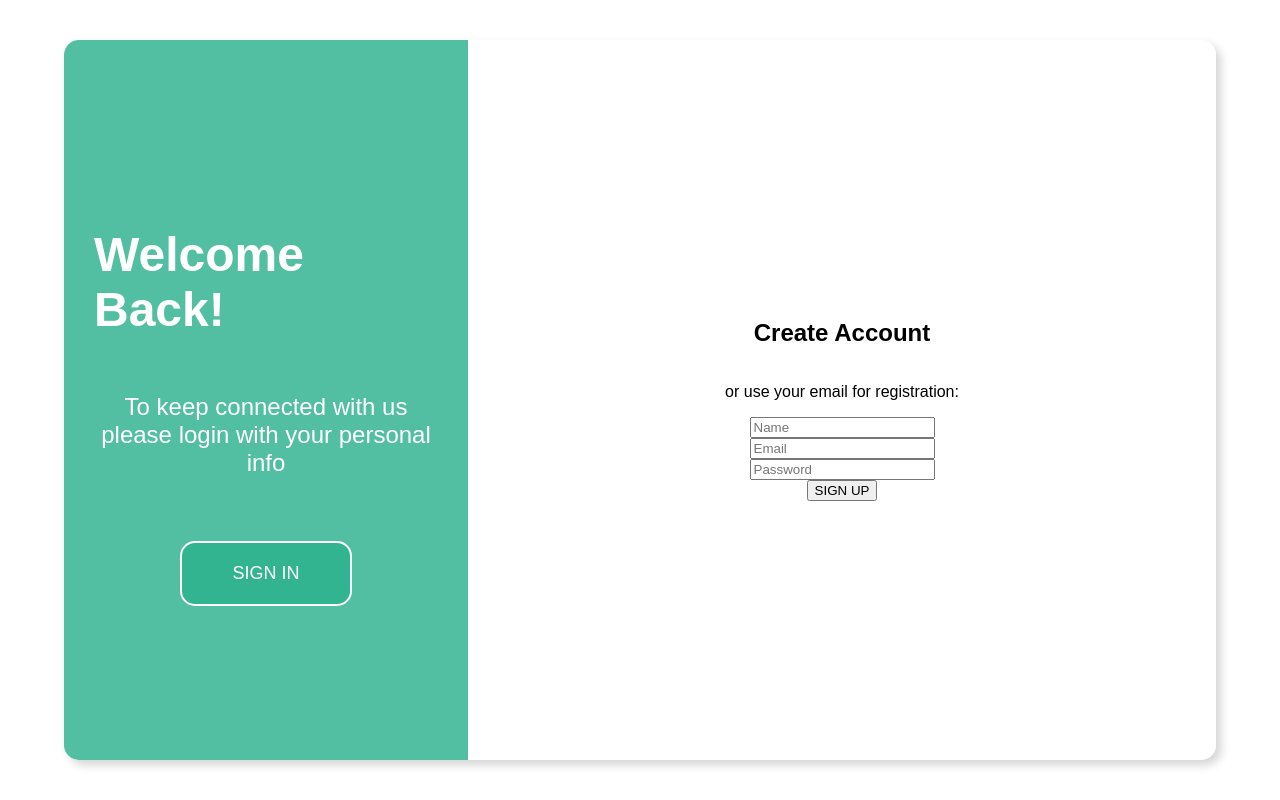
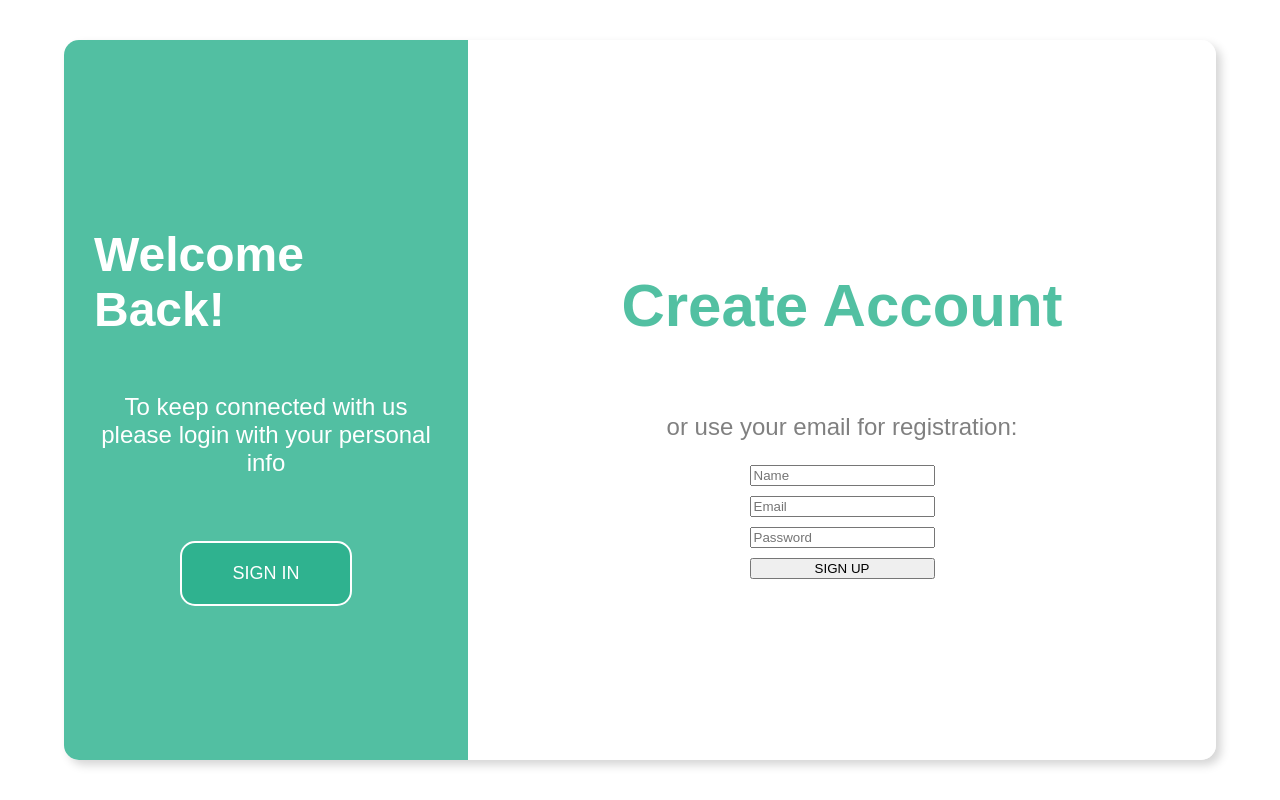
Before and after one commit to RobJoeeLee/mock-login-page, a plain HTML site: page index.html in a window 1280 px wide. Drawn offline with Linux system fonts and the light colour scheme.

Commit message:
corrected my form tag in html and styled the right-side-container a bit

```diff
--- a/index.html
+++ b/index.html
@@ -28,7 +28,7 @@
                 <div class="right-side-message">
                     <p>or use your email for registration:</p>
                 </div>
-                <form class="form"></form>
+                <form class="form">
                     <div class="input-group">
                         <label for="name" hidden>Name</label>
                         <input type="text" name="name" id="name" placeholder="Name">
@@ -42,6 +42,7 @@
                         <input type="password" name="password" id="password" placeholder="Password">
                     </div>
                 <button type="submit">SIGN UP</button>
+                </form>
                 </div>
                 </div>
             </div>
--- a/styles.css
+++ b/styles.css
@@ -71,7 +71,7 @@ body {
     justify-content: center;
     font-size: large;
     color: white;
-    background-color: hsla(var(--left-side-container-hsl), 0.7);
+    background-color: hsla(var(--left-side-container-hsl), 0.8);
     border-radius: 15px;
     padding-top: 20px;
     padding-bottom: 20px;
@@ -92,3 +92,20 @@ body {
     padding-left: 30px;
     padding-right: 30px;
 }
+
+.right-side-title {
+    color: hsla(var(--left-side-container-hsl), 0.8);
+    font-weight: bold;
+    font-size: 2.5rem;
+}
+
+.right-side-message {
+    color: grey;
+    font-size: 1.5rem;
+}
+
+.form {
+    display: flex;
+    flex-direction: column;
+    gap: 10px;
+}
```
